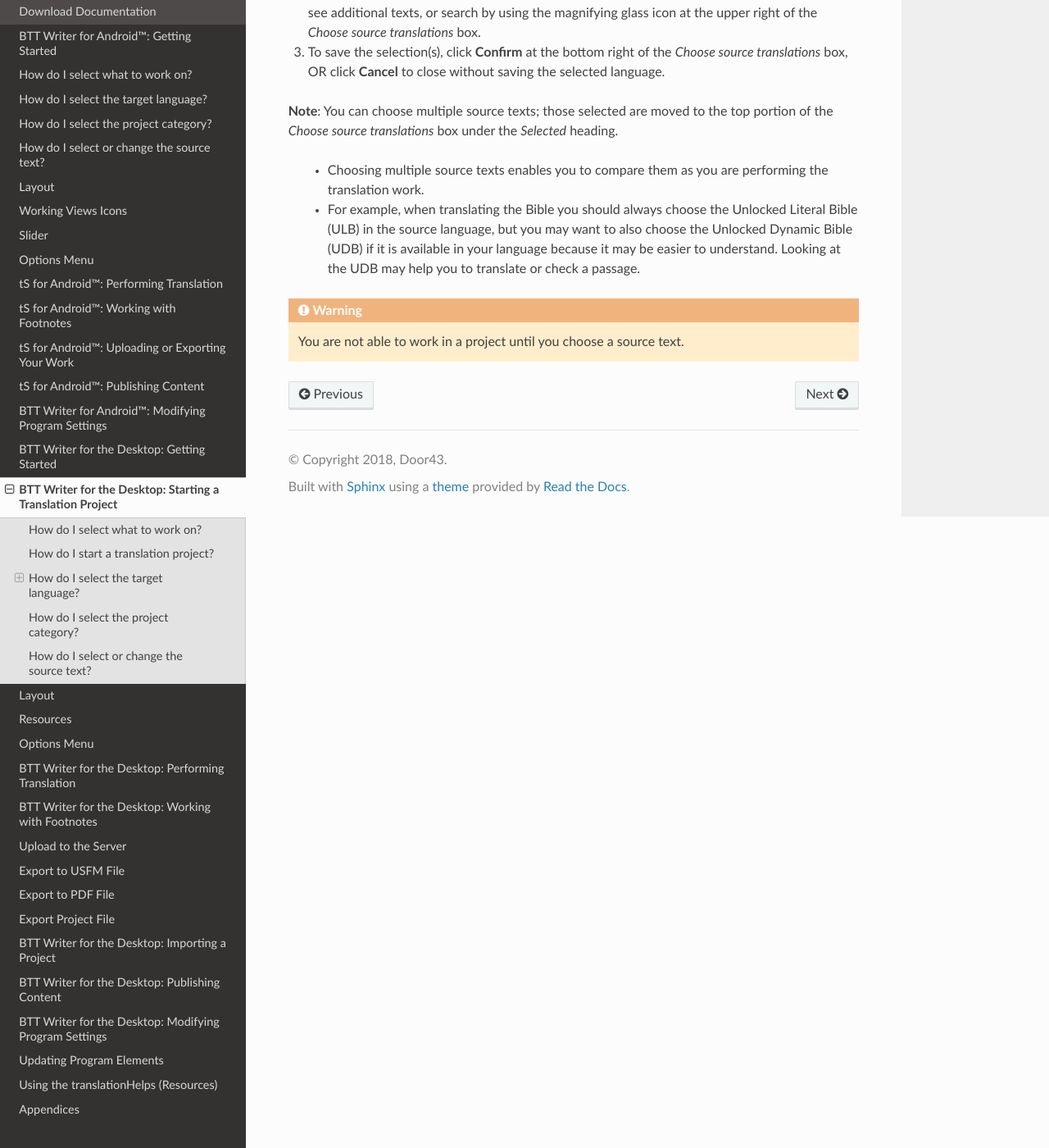
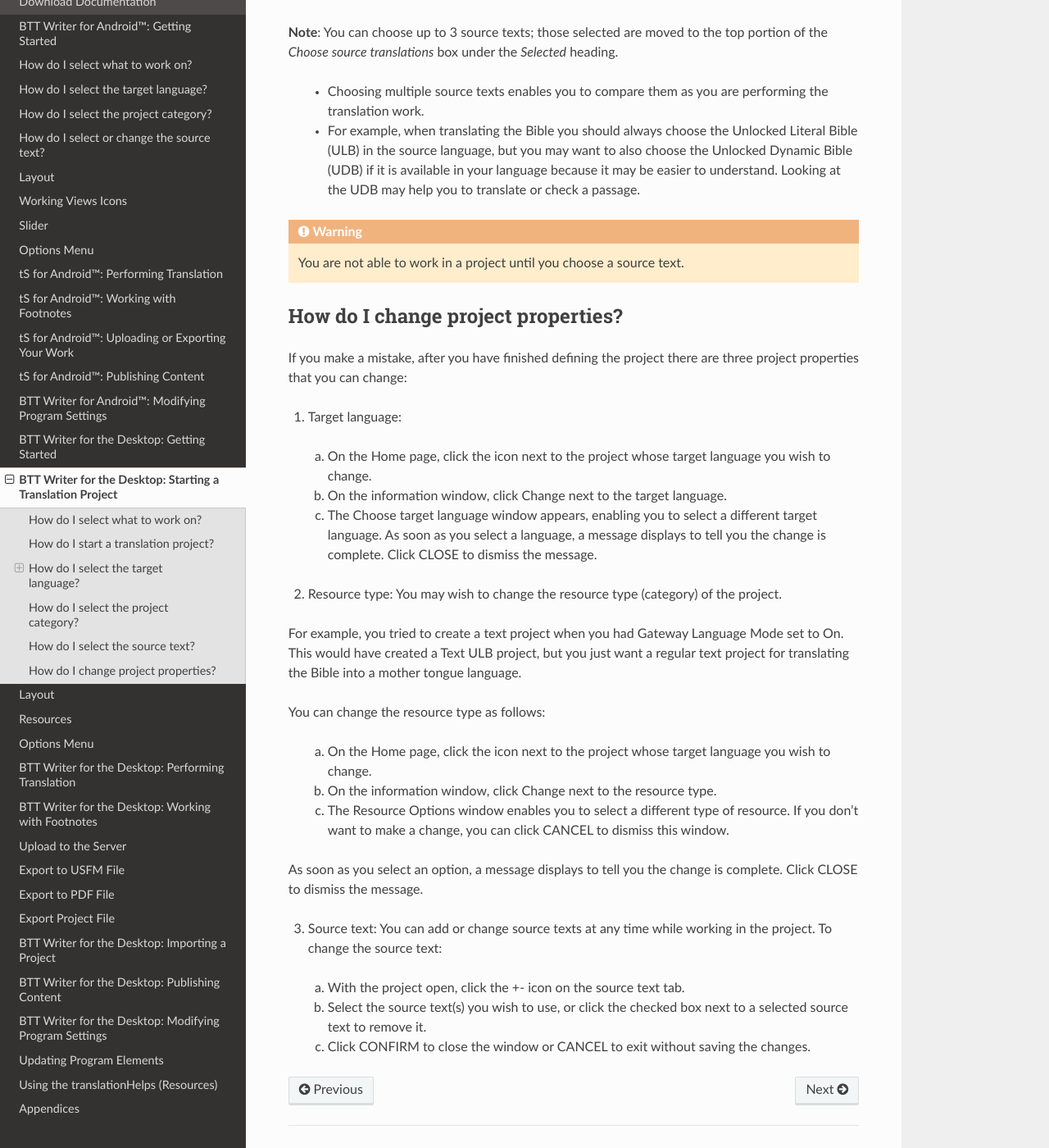
Before and after one commit to mondele/btt-writer-docs, a Sphinx documentation site: the page built from docs/dStart.rst, in a window 1280 px wide and 1400 px high, scrolled down 3317 px. Shown: the whole window at 82% size. Built offline with Sphinx 7.4.7 and the Read the Docs theme 2.0.0, drawn with Linux system fonts in a browser that asks for light colours; pages that are not in the unit, such as notebooks, are missing from menus; some of the changed text lies outside the part shown.

Commit message:
Update dStart.rst

```diff
--- a/docs/dStart.rst
+++ b/docs/dStart.rst
@@ -90,27 +90,65 @@
 
   *	If you chose Other, you next choose to translate either Open Bible Stories, Words (these are from the Bible), or Words OBS (these are from Open Bible Stories). The last two types are available only in Gateway Language Mode (See `How do I set up to translate Bible resources? <https://btt-writer.readthedocs.io/en/latest/desktop.html#how-do-i-set-up-to-translate-bible-resources>`_.)
 
-How do I select or change the source text?
+How do I select the source text?
 -----------------------------------------------------
 
-After selecting the category and type, the project is created and opens. If it is a translationWords project, it automatically uses an English source text. However, in other types of projects you need to select a source text before you can begin to translate. This is the text you will be translating *from*.
-
-You can add or change source texts at any time while working in the project. You are not able to work in a project until you choose a source text language.
+After selecting the category and type, the project is created and opens. If it is a translationWords project, it automatically uses an English source text. However, in other types of projects you need to select a source text before you can begin to translate. This is the text you will be translating *from*. You are not able to work in a project until you choose a source text language.
 
 **Note**: If you are doing Gateway translation, be sure to select English (en) Unlocked Literal Bible as your source text. This is the source that has the resources (notes, words, and questions) attached to it.
 
-In the translation project, complete the following steps to select or change the source text language:
+In the translation project, complete the following steps to select the source text language:
 
-1. Click the rectangular icon with the + and - sign  found at the center of the project window (or at the top right of a previously-chosen source text).
+1. Click the rectangular icon with the + and - sign  found at the center of the project window .
 
 2. Click the empty square box next to the desired source text and language. You can scroll down to see additional texts, or search by using the magnifying glass icon at the upper right of the *Choose source translations* box.
 
 3. To save the selection(s), click **Confirm** at the bottom right of the *Choose source translations* box, OR click **Cancel** to close without saving the selected language.
 
-**Note**: You can choose multiple source texts; those selected are moved to the top portion of the *Choose source translations* box under the *Selected* heading.
+**Note**: You can choose up to 3 source texts; those selected are moved to the top portion of the *Choose source translations* box under the *Selected* heading.
 
   * Choosing multiple source texts enables you to compare them as you are performing the translation work.
 
   * For example, when translating the Bible you should always choose the Unlocked Literal Bible (ULB) in the source language, but you may want to also choose the Unlocked Dynamic Bible (UDB) if it is available in your language because it may be easier to understand. Looking at the UDB may help you to translate or check a passage.
 
 .. warning:: You are not able to work in a project until you choose a source text.
+
+How do I change project properties?
+-----------------------------------------------------
+
+If you make a mistake, after you have finished defining the project there are three project properties that you can change:
+
+1.	Target language:
+
+    a.	On the Home page, click the   icon next to the project whose target language you wish to change.
+
+    b.	On the information window, click Change next to the target language.
+
+    c.	The Choose target language window appears, enabling you to select a different target language. As soon as you select a language, a message displays to tell you the change is complete. Click CLOSE to dismiss the message.
+
+
+2.	Resource type: You may wish to change the resource type (category) of the project.
+
+For example, you tried to create a text project when you had Gateway Language Mode set to On. This would have created a Text ULB project, but you just want a regular text project for translating the Bible into a mother tongue language.
+
+You can change the resource type as follows:
+
+    a.	On the Home page, click the   icon next to the project whose target language you wish to change.
+
+    b.	On the information window, click Change next to the resource type.
+
+    c.	The Resource Options window enables you to select a different type of resource. If you don’t want to make a change, you can click CANCEL to dismiss this window.
+
+
+As soon as you select an option, a message displays to tell you the change is complete. Click CLOSE to dismiss the message.
+
+
+3.	Source text: You can add or change source texts at any time while working in the project. To change the source text:
+
+    a.	With the project open, click the +- icon on the source text tab.
+
+
+    b.	Select the source text(s) you wish to use, or click the checked box next to a selected source text to remove it.
+
+
+    c.	Click CONFIRM to close the window or CANCEL to exit without saving the changes.
```
